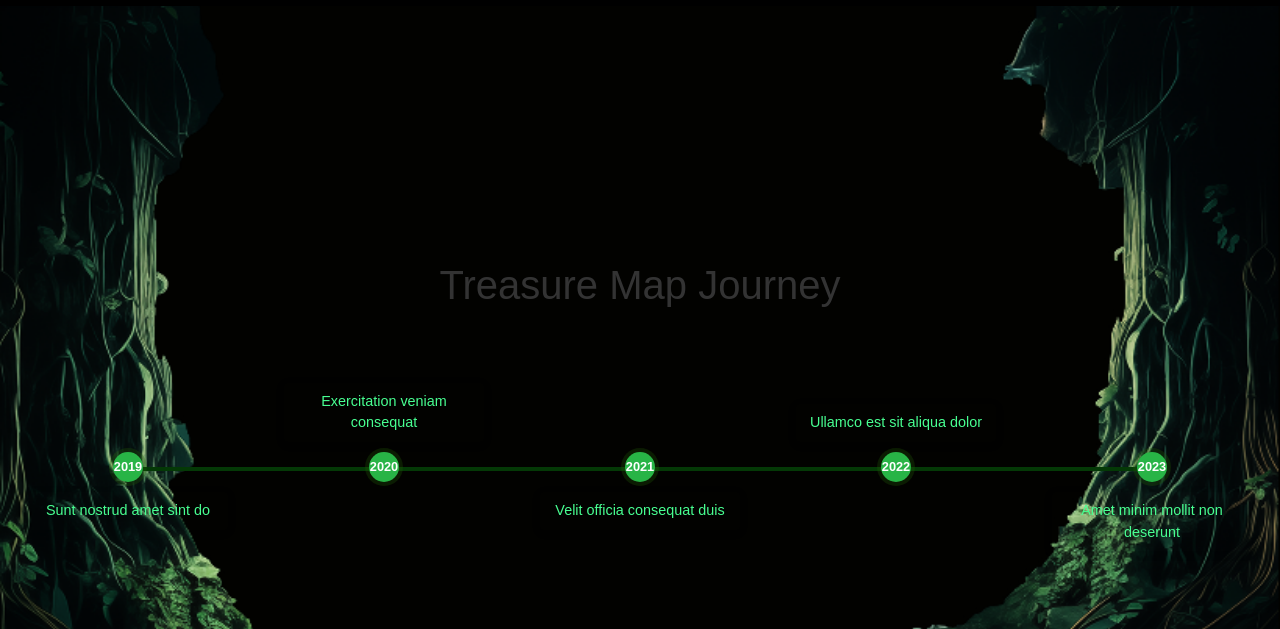
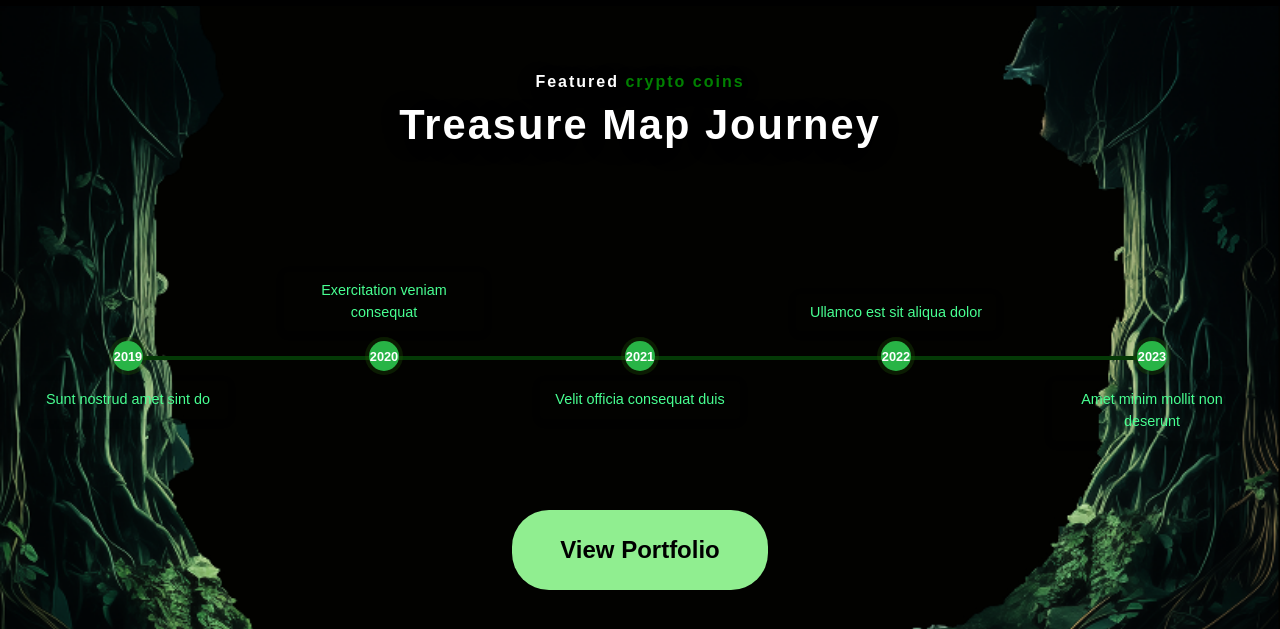
Before and after one commit to Snehangshu28/junos-grove, a React (Vite) app: page /treasure-map in a window 1280 px wide. Shown: the part 323-952 px from the top of the page. Built offline with nearby package versions, Linux system fonts and the light colour scheme; a web font is replaced by a local one.

Commit message:
tresur map add view protfolio button

```diff
--- a/src/components/TreasureMapJourney.css
+++ b/src/components/TreasureMapJourney.css
@@ -5,7 +5,7 @@
   display: flex;
   flex-direction: column;
   align-items: center;
-  justify-content: center;
+  /* justify-content: center; */
   overflow: hidden;
   background-color:rgba(2, 2, 0, 1);
   padding: 2rem 0;
@@ -28,14 +28,27 @@
 
 .timeline-header {
   text-align: center;
-  margin-bottom: 4rem;
-  z-index: 1;
+  margin-bottom: 2.5rem;
+  margin-top: 2rem;
+  position: relative;
+  z-index: 2;
 }
 
 .timeline-header h2 {
-  font-size: 2.5rem;
-  color: #333;
-  margin-bottom: 0.5rem;
+  font-size: 2.6rem;
+  font-weight: bold;
+  color: #fff;
+  letter-spacing: 2px;
+  text-shadow: 0 4px 24px rgba(0,0,0,0.25);
+  font-family: 'DM Sans', sans-serif;
+}
+.timeline-header p {
+  font-size: 1rem;
+  font-weight: bold;
+  color: #fff;
+  letter-spacing: 2px;
+  text-shadow: 0 4px 24px rgba(0,0,0,0.25);
+  font-family: 'DM Sans', sans-serif;
 }
 
 .timeline-wrapper {
@@ -43,13 +56,14 @@
   width: 80%;
   height: 10px;
   margin: 5rem auto;
+  margin-top: 10rem;
 }
 
 .line-base {
   position: absolute;
   width: 100%;
   height: 4px;
-  background-color: #ddd;
+  background-color:transparent;
   border-radius: 2px;
 }
 
--- a/src/components/TreasureMapJourney.jsx
+++ b/src/components/TreasureMapJourney.jsx
@@ -66,6 +66,9 @@ export default function TreasureMapJourney() {
       <img src={jungleBgRight} className="jungle-bg right" alt="" />
 
       <div className="timeline-header">
+        <p>
+          Featured <span style={{ color: 'green' }}>crypto coins</span>
+        </p>
         <h2>Treasure Map Journey</h2>
       </div>
 
@@ -90,6 +93,24 @@ export default function TreasureMapJourney() {
           ))}
         </div>
       </div>
+      <button
+        style={{
+          background: '#90ee90',
+          color: '#000',
+          border: 'none',
+          padding: '0.5rem 1rem',
+          borderRadius: '37px',
+          fontWeight: 600,
+          cursor: 'pointer',
+          marginBottom: '1rem',
+          marginTop: '4rem',
+          height: '10vh',
+          width: '20vw',
+          fontSize: '1.5rem',
+        }}
+      >
+        View Portfolio
+      </button>
     </section>
   );
 }
```
